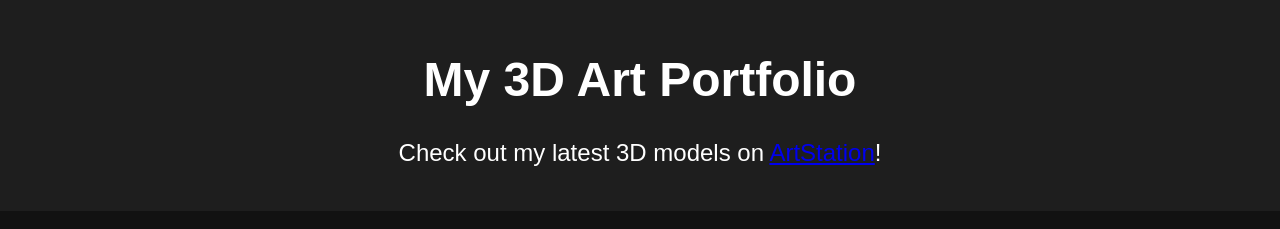
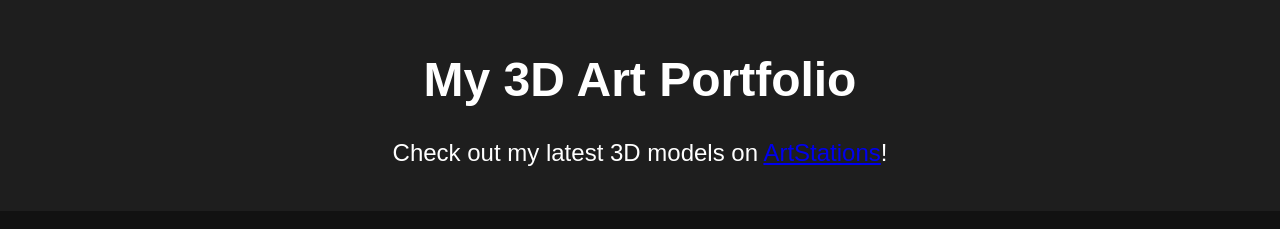
Before and after one commit to JTrung51/jesse-truong.github.io, a plain HTML site: page index.html in a window 1280 px wide. Shown: the top 229 px of the page. Drawn offline with Linux system fonts and the light colour scheme.

Commit message:
fix link

```diff
--- a/index.html
+++ b/index.html
@@ -51,7 +51,7 @@
 <body>
     <header>
         <h1>My 3D Art Portfolio</h1>
-        <p>Check out my latest 3D models on <a href="https://www.artstation.com/yourusername" target="_blank">ArtStation</a>!</p>
+        <p>Check out my latest 3D models on <a href="https://www.artstation.com/tylaread" target="_blank">ArtStations</a>!</p>
     </header>
 
     <div class="gallery">
```
